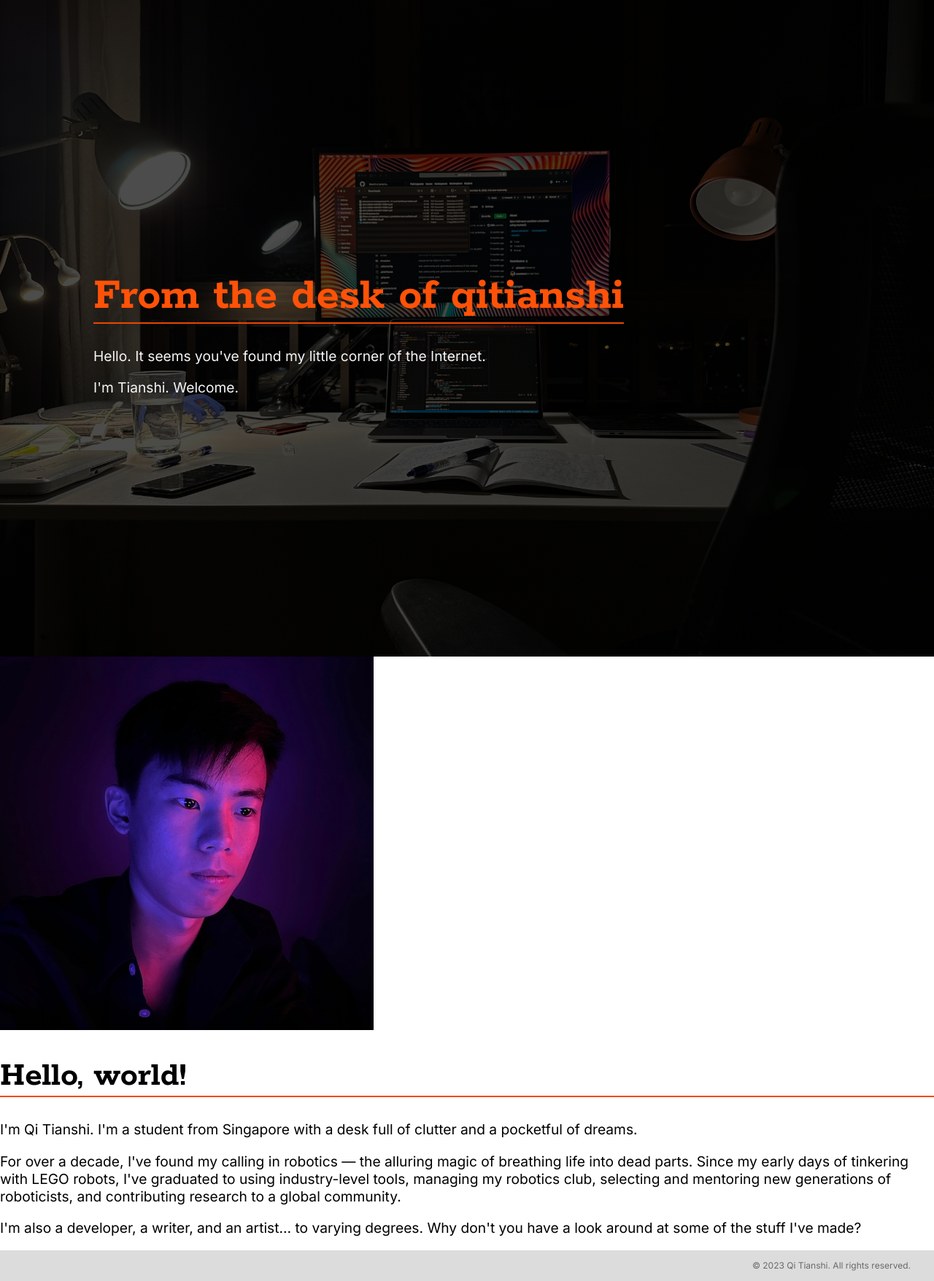
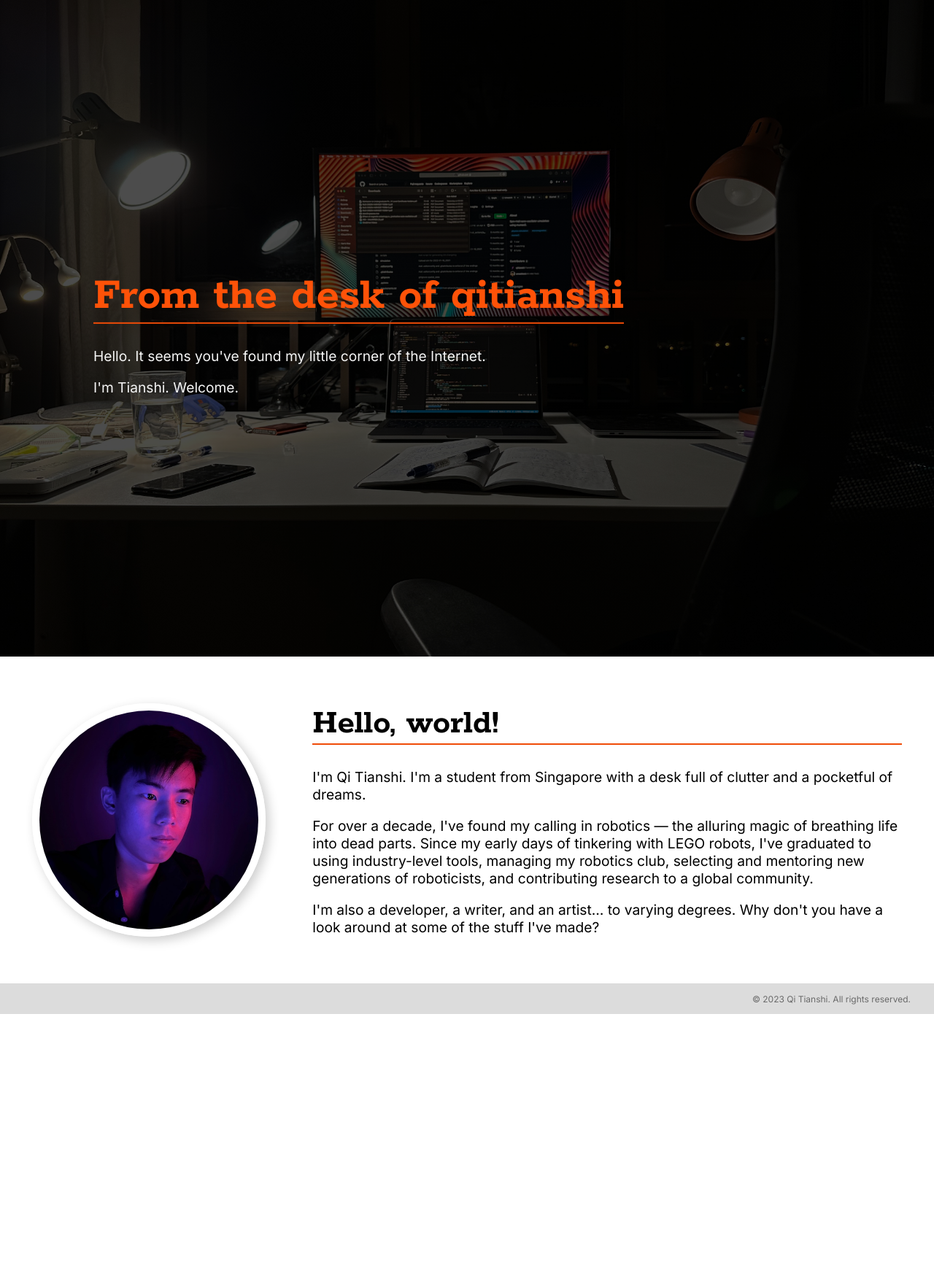
Before and after one commit to qitianshi/qitianshi.com, a Jekyll site: the page built from index.html, in a window 1280 px wide. Shown: the whole page at 73% size. Built offline with Jekyll 4.4.1, drawn with Linux system fonts in a browser that asks for light colours; after the commit the page ends 1390 px from its top, so only the background shows below that.

Commit message:
Add CSS for introduction banner

```diff
--- a/assets/styles/home.scss
+++ b/assets/styles/home.scss
@@ -7,9 +7,64 @@
 
 
 #home-hero-banner {
+
     // Scales the background image to the height of the viewport, and applies a
     // dark gradient over it for legibility.
     background: linear-gradient(rgba(0, 0, 0, 0.7), rgba(0, 0, 0, 0.7)), url("/assets/images/home/desk-hero-banner.jpeg");
     background-size: cover;
     background-position: center;
+
 }
+
+#introduction-banner {
+
+    // Flexbox wraps text beneath image for mobile devices.
+    display: flex;
+    flex-wrap: wrap;
+    align-items: center;
+    justify-content: center;
+    gap: 4em;
+
+    padding: 4em 2em;
+
+}
+
+#profile-pic {
+
+    width: 300px;
+    max-width: 100%;      // Limits width for narrow mobile devices.
+    height: auto;
+
+    border-radius: 50%;
+
+}
+
+// Applies a white border and shadow in light theme. In dark theme the shadows
+// aren't visible so it's removed and a margin is added to prevent shifting.
+
+@media (prefers-color-scheme: light) {
+    #profile-pic {
+        border: 10px solid var(--background-primary-color);
+        box-shadow: 5px 5px 15px 0 rgba(0, 0, 0, 0.2);
+    }
+}
+
+@media (prefers-color-scheme: dark) {
+    #profile-pic {
+        margin: 10px;
+    }
+}
+
+#introduction-text {
+    max-width: 80ch;
+}
+
+// Removes text margins above and below the div.
+
+#introduction-banner h1:first-of-type {
+    margin-top: 0;
+}
+
+#introduction-banner p:last-of-type {
+    margin-bottom: 0;
+}
```
